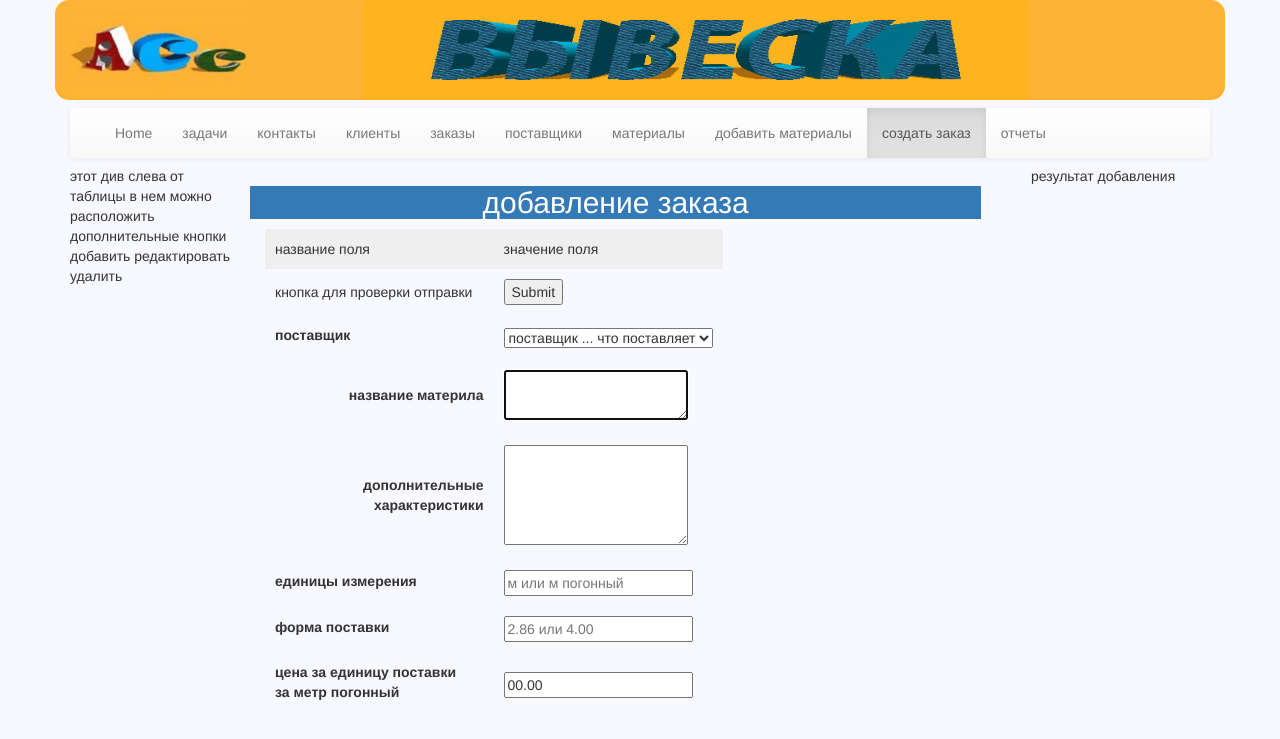
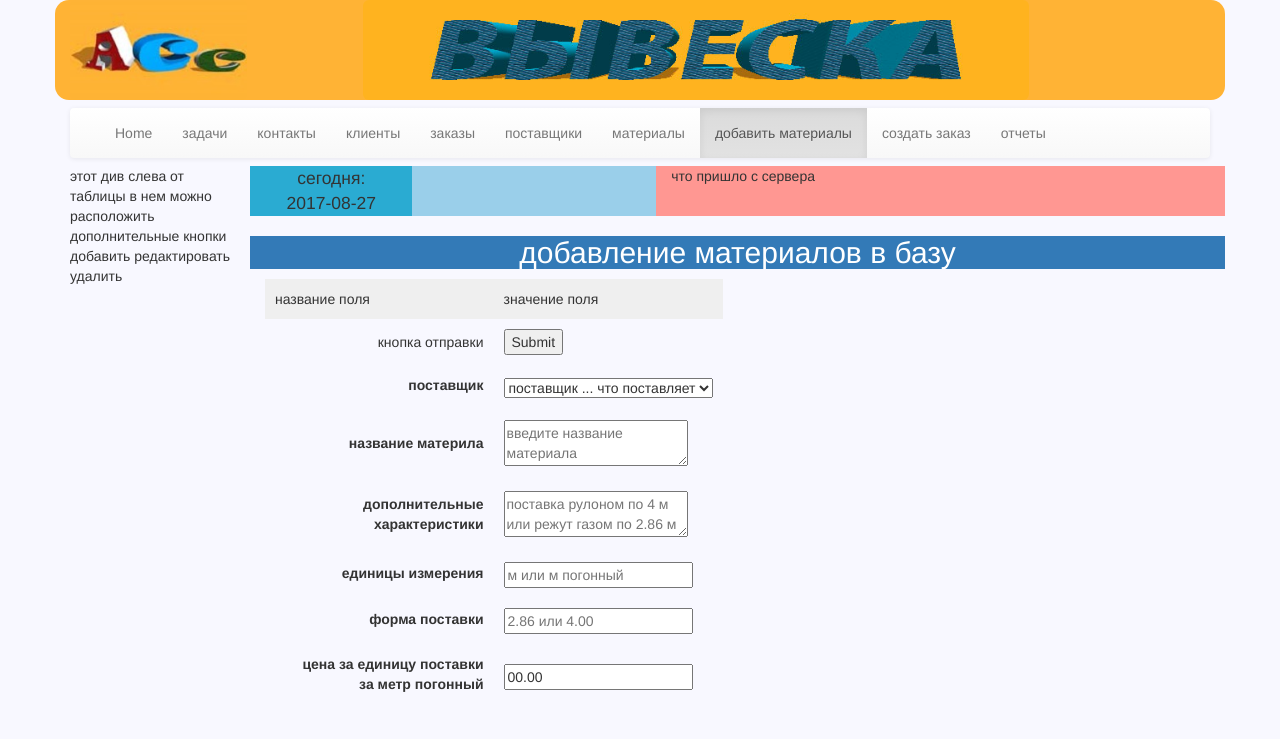
Before and after one commit to marevo/reclama, a PHP site: page /templates/formAddNewMaterialsToBase.php in a window 1280 px wide. Shown: the top 739 px of the page. Run offline with PHP 8.4, Linux system fonts and the light colour scheme; data that the repository does not hold is empty.

Commit message:
add formAddNewMaterialsToBase.php & folder App/controllers and controllerAddMaterialsToBase.php

```diff
--- a/templates/formAddNewMaterialsToBase.php
+++ b/templates/formAddNewMaterialsToBase.php
@@ -15,47 +15,6 @@ function suppliersOptions(){
     }
     return $option;
 }
-//функция вставки в базу нового материала
-function insertNewMaterialToBase()
-{
-    if (isset($_POST['submitFromFormOneMaterial'])) {
-        echo 'пришел запрос на материала в базу <br/>';
-        $matNew = new \App\Models\Material();
-        if (isset($_POST['nameMaterial'])) {
-            $matNew->name = trim( htmlspecialchars($_POST['nameMaterial']) );
-        }
-        if (isset($_POST['addCharacteristic'])) {
-            $matNew->addCharacteristic = trim( htmlspecialchars($_POST['addCharacteristic']));
-        }
-        if (isset($_POST['idSupplier'])) {
-            $matNew->id_suppliers = intval($_POST['idSupplier']);
-        }
-        if (isset($_POST['measure'])) {
-            $matNew -> measure =trim( htmlspecialchars($_POST['measure']));
-        }
-        if (isset($_POST['deliveryForm'])) {
-            $matNew -> deliveryForm = trim( htmlspecialchars($_POST['deliveryForm']));
-        }
-        if(isset($_POST['priceForMeasure'])){
-            $matNew -> priceForMeasure = trim(htmlspecialchars($_POST['priceForMeasure']));
-        }
-        //вставим новый заказ в базу
-        $resInsert = $matNew -> insert();
-        if($resInsert != false){
-            echo '<br/>USPESHNO добавлен материал <br/>';
-        }
-        else{
-            echo"!!!ошибка в добавлении материала в базу";
-        }
-//        if (isset($_POST['submitFromFormOneOrder']))
-//            foreach ($orNew as $k => $value) {
-//                echo "<br/>$k--- $value";
-//            }
-    }
-}
-if (isset($_POST['submitFromFormOneMaterial'])){
-    insertNewMaterialToBase();
-}
 ?>
 <!DOCTYPE HTML>
 <html>
@@ -68,92 +27,113 @@ if (isset($_POST['submitFromFormOneMaterial'])){
     <div class="row"><!-- навигация -->
         <?php include('../navigation.html');?>
         <script>
-            showLi('создать заказ')
+            showLi('добавить материалы')
         </script>
-
+        <!-- конец навигации -->
     </div>
     <div class="row">
         <div class="col-lg-2 backForDiv">
             этот див слева от таблицы в нем можно расположить дополнительные кнопки добавить редактировать удалить
         </div>
         <div class="col-lg-10 backForDiv">
+            <!--строка показа времени и показа результата добавки материала в базу  -->
+            <?php  include_once '../App/html/forDisplayTimeShowAnswerServer.html'?>
+            <div class="row">
+                <div class="col-lg-12   col-md-12 col-sm-12 col-xs-12 bg-primary  h2 text-center text-info">добавление материалов в базу</div>
+
+            </div>
             <div class="row"><!--форма добавки материала -->
-                <div class="col-lg-9 col-md-9 col-sm-9 col-xs-9 bg-primary  h2 text-center text-info">добавление заказа</div>
-                <div class="col-lg-3 col-md-3 col-sm-3 col-xs-3 text-center rezShow ">результат добавления </div>
-                <?php
-                //обработка добавления материала в базу
-                ?>
-            </div>
-            <div class="row">
                 <div class="col-lg-6">
-                    <form  id="formOneMaterial"   method="post" >
+                    <form  id="formOneMaterial"   method="post" action="../App/controllers/controllerAddNewMaterialsToBase.php" >
                         <table>
                             <thead><tr>
                                 <td>название поля</td>
                                 <td>значение поля</td></tr></thead>
                             <tbody>
                             <!--для проверки input pattern -->
-                                <tr><td>кнопка для проверки отправки</td><td><input type="submit" name="submitFromFormOneMaterial"/></td></tr>
-                                <tr><td><label for="idSupplier">поставщик</label></td>
-                                    <td><select name="idSupplier"  required ><option value="0"> поставщик ... что поставляет</option>
+                                <tr><td class="text-right">кнопка отправки</td><td><input type="submit"  name="submitFromFormOneMaterial"/></td>
+                                </tr>
+                                <tr><td class="text-right"><label for="idSupplier">поставщик</label></td>
+                                    <td><select name="idSupplier" ><option value="0"> поставщик ... что поставляет</option>
                                             <?php echo suppliersOptions();  ?>
                                         </select>
                                     </td>
                                 </tr>
+                                <tr style="display: none;">
+                                    <td class="text-right"><label for="send">скрытое поле</label></td>
+                                    <td class="text-left"><input  name="send"  value="sendMarker"  /></td>
+                                </tr>
                                 <tr><td class="text-right"><label for="nameMaterial">название материла</label></td>
-                                    <td class="text-left"><textarea type="text" name="nameMaterial"
-                                                                    placeholder="введите название материала"
-                                                                    style="min-height: 50px;" autofocus required>
-                                            </textarea>
-                                    </td>
+                                    <td class="text-left"><textarea  name="nameMaterial" placeholder="введите название материала" required ></textarea></td>
                                 </tr>
                                 <tr><td class="text-right"><label for="addCharacteristic">дополнительные характеристики</label></td>
-                                    <td class="text-left"><textarea type="text" name="addCharacteristic"
-                                                                    placeholder="в виде: поставка рулоном по 4 м или так:режут газом по 2.86 м"
-                                                                    style="min-height: 100px;"  required>
-                                            </textarea></td>
+                                    <td class="text-left"><textarea  name="addCharacteristic" placeholder="поставка рулоном по 4 м или режут газом по 2.86 м" required ></textarea></td>
                                 </tr>
-                                <tr><td> <label for="measure">единицы измерения</label></td>
+                                <tr><td class="text-right"><label for="measure">единицы измерения</label></td>
                                     <td><input type="text" name="measure" placeholder="м или м погонный" required/> </td></tr>
-                                <tr><td> <label for="deliveryForm">форма поставки</label></td>
+                                <tr><td class="text-right"> <label for="deliveryForm">форма поставки</label></td>
                                     <td><input type="text" name="deliveryForm" placeholder="2.86 или 4.00 " required/> </td></tr>
-
-                                <tr><td><label for="priceForMeasure">цена за единицу поставки <br/>за метр погонный</label></td>
+                                <tr><td class="text-right"><label for="priceForMeasure">цена за единицу поставки <br/>за метр погонный</label></td>
                                     <td><input type="text" name="priceForMeasure" value="00.00" pattern="\d{1,7}(\.|,)\d{2}" placeholder="введите цену заказа"/></td>
                                 </tr>
                             </tbody>
                         </table>
                     </form>
 <script>
-                        $('form').submit(function(){
-                            $(this).find('.alert .alert-info').remove();
-//проверка данных отправляемых с формы
-                            if($(this).find('select').val() == 0){
+$('form select').on('change',function () {
+if($(this).val() == 0) {
+    $('.alert .alert-info').remove();
+    $(this).before('<div class="alert alert-info">выберитите поставщика из выпадающего списка</div>');
+    return false;
+}
+else
+    $('.alert').remove();
+return false;
+});
+$('form textarea').on('blur',function () {
+$(this).val($.trim($(this).val()));
+console.log('убрали пробелы');
+if($(this).val != ''){
+    $('.alert').remove();
+}
+return false;
+});
+$('form').submit(function () {
+
+if ($(this).find('select').val() == 0) {
+    $(this).find('.alert').remove();
     $(this).find('select').before('<div class="alert alert-info">выберитите поставщика из выпадающего списка</div>');
     return false;
 }
-//                               return;
-//                            return false;
-//                            $url = $(this).attr('action');
-//                            $data=$(this).serializeArray();
-                            $.post(
-                                $(this).attr('action'),//ссылка куда идут данные
-//                                $(this).serialize() ,   //Данные формы
-                                $(this).serializeArray()//сериализирует в виде массива
-                            );
-//                            return false;
-//                            $.ajax({
-//                                type:'POST',
-//                                url:$url,
-//                                data:$data,
-//                                success:function () {
-//                                    alert('улетели данные '+$(this).serializeArray())
-//                                }
-//                            });
+if ($(this).find('textarea').val() == 0) {
+    $(this).find('textarea').before('<div class="alert alert-info">обязательные поля для заполнения</div>');
+    return false;
+}
+//                            $.post(
+//                                $(this).attr('action'),//ссылка куда идут данные
+////                                $(this).serialize() ,   //Данные формы
+//                                $(this).serializeArray(),//сериализирует в виде массива
+//                            );
+$.ajax({
+    type: $(this).attr('method'),
+    url: $(this).attr('action'),//ссылка куда идут данные,
+    data: $(this).serializeArray(),//сериализирует в виде массива
+    success: function ( data) {
+//                                     fUspehAll('удачно');
+        $('.divForAnswerServer').html(data);
+//                                     return false;
+//                                    $(this).find('.alert').remove();
+        alert('улетели данные ' + $(this).serializeArray());
+        console.log($(this).serializeArray());
+    }
+
+});
+$(this).find('.alert').remove();
+return false;
 });
 </script>
                 </div>
-            </div><!-- .row ->
+            </div><!-- .row -->
         </div>
-    </div>
-</div>
+    </div><!-- .row -->
+</div><!-- .container -->
```
Also changed, not shown: App/controllers/controllerAddNewMaterialsToBase.php (added, +47 -0 lines), templates/formAddNewOrder.php (+2 -6 lines), templates/viewAllMaterials.php (+6 -11 lines). Lines whose indentation alone changed are shown as unchanged.
